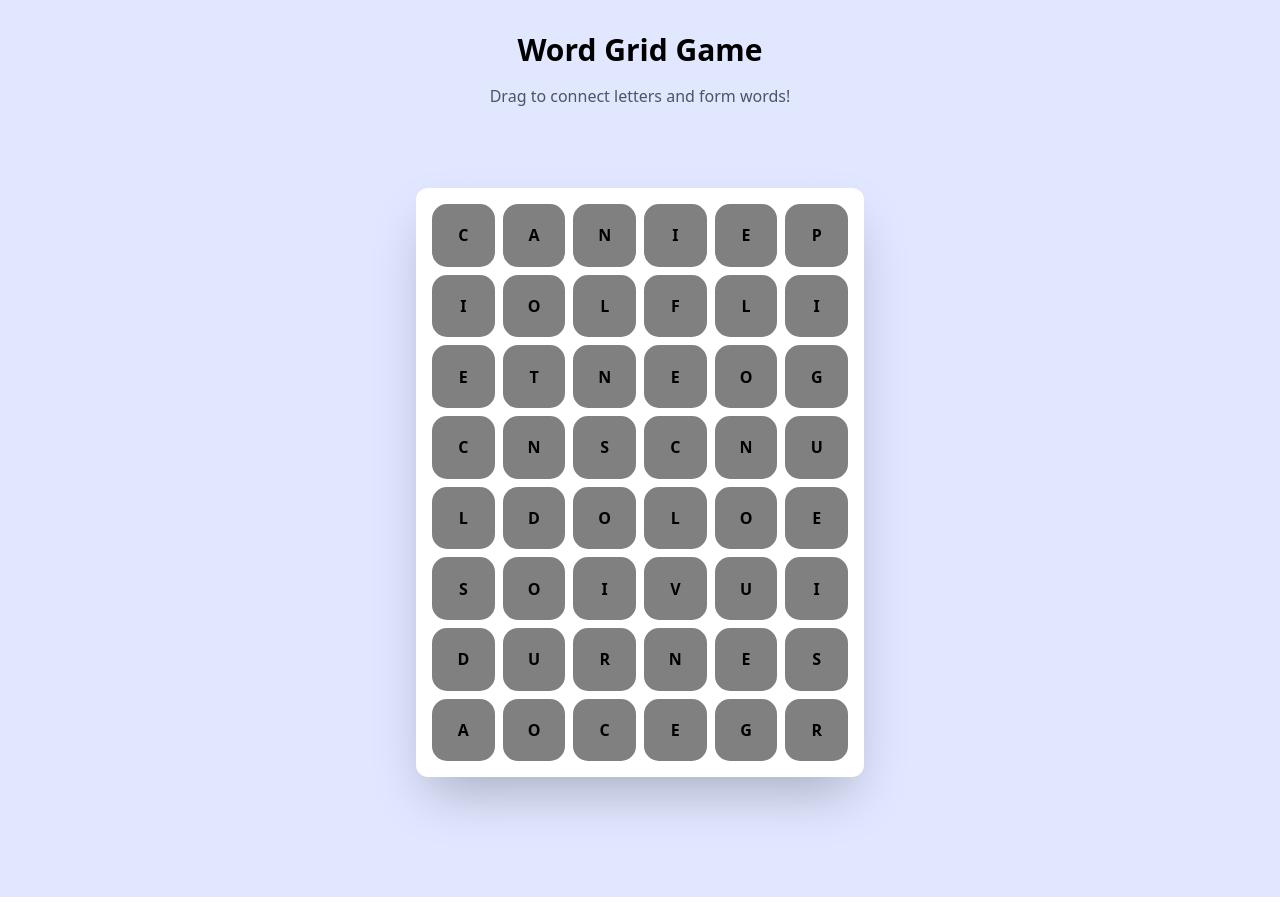
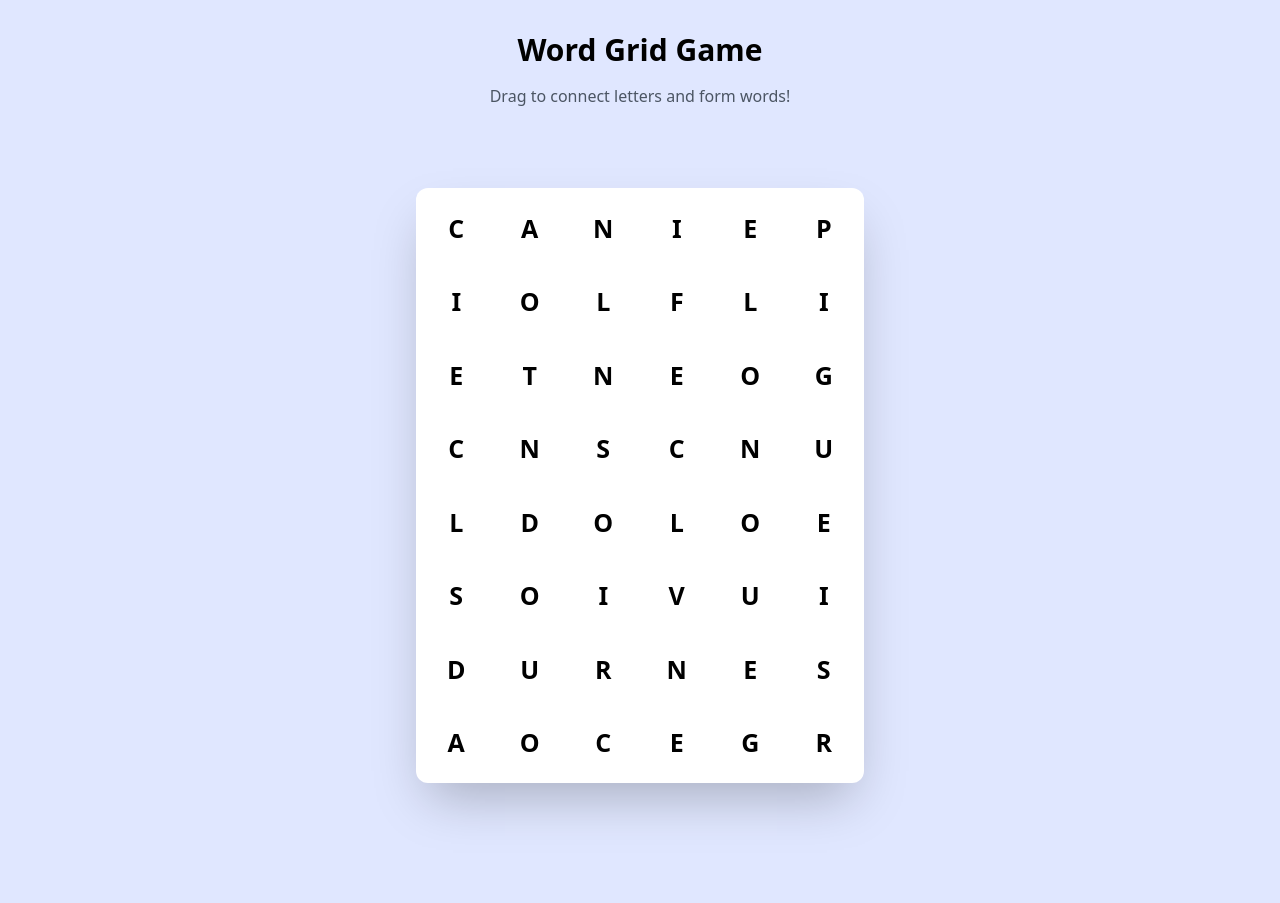
Before and after one commit to tan-9/wordvault, a React (Vite) app: page / in a window 1280 px wide. Built offline with nearby package versions, Linux system fonts and the light colour scheme.

Commit message:
improved UI

```diff
--- a/components/Grid.jsx
+++ b/components/Grid.jsx
@@ -44,7 +44,7 @@ const Grid = () => {
     }, []);
 
     const drawLine = useCallback(
-      (letters, color = "blue") => {
+      (letters, color) => {
         const svg = svgRef.current;
         if (!svg || !gridRef.current) return;
 
@@ -62,50 +62,26 @@ const Grid = () => {
             letter.colIdx
           );
 
-          console.log('line 61');
-          console.log(x1, x2, y1, y2);
+          // console.log('line 61');
+          // console.log(x1, x2, y1, y2);
 
           const line = document.createElementNS(
             "http://www.w3.org/2000/svg",
             "line"
           );
-          line.setAttribute("x1", String(x1 + w1 / 2));
-          line.setAttribute("y1", String(y1 + h1 / 2));
-          line.setAttribute("x2", String(x2 + w2 / 2));
-          line.setAttribute("y2", String(y2 + h2 / 2));
-          line.setAttribute("stroke", "blue");
-          line.setAttribute("stroke-width", "4");
+          line.setAttribute("x1", String(x1 + w1/2));
+          line.setAttribute("y1", String(y1 + h1/2));
+          line.setAttribute("x2", String(x2 + w2/2));
+          line.setAttribute("y2", String(y2 + h2/2));
+          line.setAttribute("stroke", color);
+          line.setAttribute("stroke-width", "6");
           line.setAttribute("stroke-linecap", "round");
+          line.setAttribute("stroke-linejoin", "round");
           svg.appendChild(line);
         });
       },
       [getBtnPos, clearSVG]
     );
-
-    // const drawLine = useCallback(
-    //   (letters, color = "blue") => {
-    //     const svg = svgRef.current;
-    //     if (!svg || !gridRef.current) return;
-
-    //     letters.forEach((letter, index) => {
-    //       if (index === 0) return;
-    //       const prev = letters[index - 1];
-    //       const { x: x1, y: y1, width: w1, height: h1 } = getBtnPos(prev.rowIdx, prev.colIdx);
-    //       const { x: x2, y: y2, width: w2, height: h2 } = getBtnPos(letter.rowIdx, letter.colIdx);
-
-    //       const line = document.createElementNS("https://www.w3.org/TR/SVG/", "line");
-    //       line.setAttribute("x1", String(x1 + w1 / 2));
-    //       line.setAttribute("y1", String(y1 + h1 / 2));
-    //       line.setAttribute("x2", String(x2 + w2 / 2));
-    //       line.setAttribute("y2", String(y2 + h2 / 2));
-    //       line.setAttribute("stroke", color); // Dynamic color
-    //       line.setAttribute("stroke-width", "4");
-    //       line.setAttribute("stroke-linecap", "round");
-    //       svg.appendChild(line);
-    //     });
-    //   },
-    //   [getBtnPos]
-    // );
 
     const isAdjacent = (prev, curr) => {
         const dx = Math.abs(prev.rowIdx - curr.rowIdx);
@@ -143,6 +119,7 @@ const Grid = () => {
                     };
 
                     const updatedLetters = [...prev, newLetter];
+                    console.log(updatedLetters);
                     drawLine(updatedLetters);
                     return updatedLetters;
                 });
@@ -155,6 +132,7 @@ const Grid = () => {
         setIsDragging(false);
         const formedWord = selectedLetters.map((letter) => letter.letter).join("");
         console.log("Word formed: ", formedWord);
+        setFoundWords((prev) => [...prev, formedWord]);
 
         if(validWords.includes(formedWord)){
             const newWord = {
@@ -162,7 +140,8 @@ const Grid = () => {
                 letters: selectedLetters,
                 isAnswer: true,
             };
-            setFoundWords((prev) => [...prev, newWord]);
+            console.log("new word", newWord);
+            // setFoundWords((prev) => [...prev, newWord]);
         } else{
             console.log("Invalid Word: ", formedWord);
         }
@@ -171,14 +150,20 @@ const Grid = () => {
     };
 
     useEffect(() => {
+      console.log("Updated foundWords: ", foundWords);
+    }, [foundWords]);
+
+    useEffect(() => {
       clearSVG();
 
       foundWords.forEach((fw) => {
-        drawLine(fw.letters, "blue");
+        if (fw.letters && Array.isArray(fw.letters)) {
+          drawLine(fw.letters, "blue");
+        }
       });
 
       if (selectedLetters.length >= 2) {
-        drawLine(selectedLetters, "green");
+        drawLine(selectedLetters, "lightblue");
       }
     }, [selectedLetters, foundWords, clearSVG, drawLine]);
 
@@ -197,9 +182,8 @@ const Grid = () => {
           }}
         />
 
-
         <div
-        style={{display: 'grid', gridTemplateColumns: 'repeat(6, 1fr)' , gap: '8px'}}
+        style={{display: 'grid', gridTemplateColumns: 'repeat(6, 1fr)' , gap: '25px'}}
         ref={gridRef}>
           {grid.map((row, rowIndex) =>
             row.map((letter, colIndex) => (
@@ -209,13 +193,17 @@ const Grid = () => {
                 // onClick={() => handleClick(rowIndex, colIndex)}
                 style={{
                     // backgroundColor: blinkingButton=== `${rowIndex}-${colIndex}` ? 'blue' : 'pink',
-                    backgroundColor: 'gray',
+                    backgroundColor: selectedLetters.some(
+                      (l)=>l.rowIdx === rowIndex && l.colIdx===colIndex
+                    ) ? 'lightblue' : '',
                     aspectRatio: '1',
-                    borderRadius: '15px',
                     display: 'flex',
                     alignItems: 'center',
                     justifyContent: 'center',
                     fontWeight: 'bold',
+                    borderRadius: '100%',
+                    zIndex: 1,
+                    fontSize: '25px'
                 }}
 
                 onMouseDown={() => handleDragStart(rowIndex, colIndex)}
```
